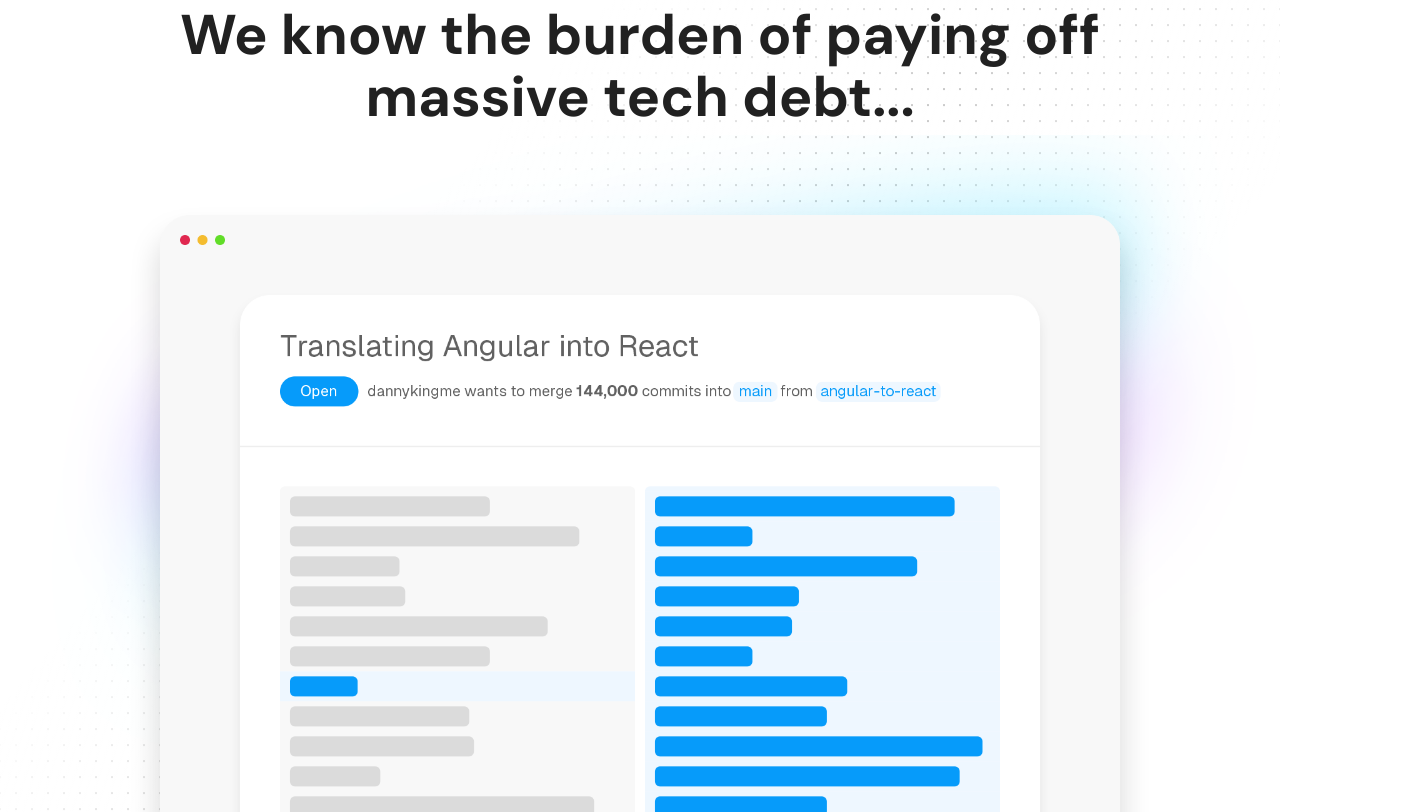
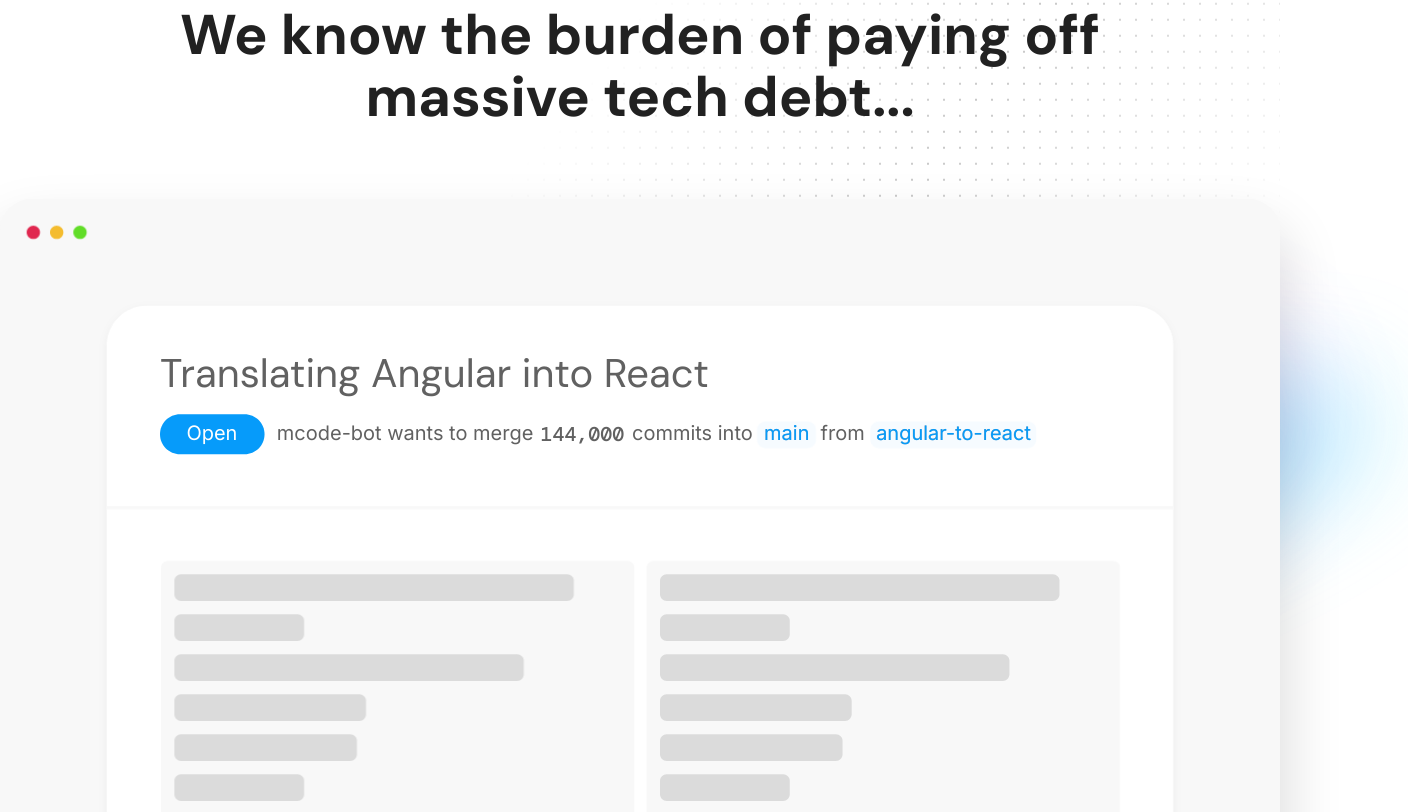
Before and after one commit to dannykingme/mcode-www-preview, a Next.js app: page /mcode-www-preview/ in a window 1280 px wide. Shown: the part 1208-2020 px from the top of the page, 1408 px wide, since content can reach past the window. Built offline with nearby package versions, Linux system fonts and the light colour scheme; no server answers.

Commit message:
get dff entry animation working on scroll-to

```diff
--- a/app/page.tsx
+++ b/app/page.tsx
@@ -15,6 +15,8 @@ import IlloWriting from '@/images/writing.svg';
 import IlloCode from '@/images/code.svg';
 import IlloSecurity from '@/images/security.svg';
 import IlloEnterprise from '@/images/enterprise.svg';
+import ArtDiff from '@/images/art-diff.svg';
+import ArtDiffSpacer from '@/images/art-diff-spacer.svg';
 import Icon from '@/components/Icon';
 import Button from '@/components/Button';
 import Image from 'next/image';
@@ -96,8 +98,10 @@ export default function Home() {
   const meetElement: RefObject<HTMLDivElement> = useRef(null);
   const codeElement: RefObject<HTMLDivElement> = useRef(null);
   const lineElement: RefObject<HTMLDivElement> = useRef(null);
+  const diffElement: RefObject<HTMLDivElement> = useRef(null);
 
   const [isOutroVisible, setIsOutroVisible] = useState(true);
+  const [isDiffVisible, setIsDiffVisible] = useState(true);
 
   const handleAboutClick = () => {
     if (aboutElement.current) {
@@ -131,6 +135,32 @@ export default function Home() {
           setIsOutroVisible(true);
         } else if (isInvisible) {
           setIsOutroVisible(false);
+        }
+      }
+    };
+
+    window.addEventListener('scroll', handleScroll);
+    return () => {
+      window.removeEventListener('scroll', handleScroll);
+    };
+  }, []);
+
+  useEffect(() => {
+    const margin = 128;
+    const handleScroll = () => {
+      if (diffElement.current) {
+        const rect = diffElement.current.getBoundingClientRect();
+        const halfHeight = rect.height / 2;
+        const isDiffVisible =
+          rect.top < window.innerHeight - halfHeight &&
+          rect.bottom > halfHeight;
+        const isOutOfViewport =
+          rect.bottom <= -margin || rect.top >= window.innerHeight + margin;
+
+        if (isDiffVisible) {
+          setIsDiffVisible(true);
+        } else if (isOutOfViewport) {
+          setIsDiffVisible(false);
         }
       }
     };
@@ -183,14 +213,19 @@ export default function Home() {
             </h2> */}
             <h1>We know the burden of paying off massive tech debt...</h1>
           </div>
-          <div className="meet-media">
-            <Image
-              src={`${basePath}/images/diff.png`}
-              width={1024}
-              height={768}
-              alt="Modelcode review tool"
-              layout="responsive"
-            />
+          <div className="dff-outer dff-react" ref={diffElement}>
+            {isDiffVisible ? (
+              <div className="dff">
+                <div className="dff-auras">
+                  <div className="dff-aura-1 dff-aura" />
+                  <div className="dff-aura-2 dff-aura" />
+                </div>
+                <div className="dff-shadow" />
+                <ArtDiff width={1280} />
+              </div>
+            ) : (
+              <ArtDiffSpacer width={1280} />
+            )}
           </div>
           <div className="meet-followup">
             {/* <h2>
--- a/styles/animations.css
+++ b/styles/animations.css
@@ -49,6 +49,18 @@
   0% {
     opacity: 0;
     transform: translate(0, var(--tile));
+  }
+
+  100% {
+    opacity: 1;
+    transform: translate(0, 0);
+  }
+}
+
+@keyframes slide-in-b2t {
+  0% {
+    opacity: 0;
+    transform: translate(0, 100%);
   }
 
   100% {
@@ -253,6 +265,57 @@
   }
 }
 
+@keyframes dff {
+  0% {
+    box-shadow: 0 0 0 0 rgb(0 0 0 / 13%);
+  }
+}
+
+@keyframes dff-shadow {
+  0% {
+    background-color: rgb(248 248 248 / 0%);
+    transform: translate(0, var(--tile));
+    box-shadow: 0 34px 55px 8px rgb(0 0 0 / 0%);
+  }
+
+  25% {
+    background-color: rgb(248 248 248 / 100%);
+  }
+
+  100% {
+    background-color: rgb(248 248 248 / 100%);
+    transform: translate(0, 0);
+    box-shadow: 0 34px 55px 8px rgb(0 0 0 / 13%);
+  }
+}
+
+@keyframes auras {
+  0% {
+    transform: scale(0);
+  }
+  24% {
+    transform: scale(0);
+  }
+  25% {
+    transform: scale(0.75);
+  }
+  100% {
+    transform: scale(1);
+  }
+}
+
+@keyframes aura {
+  0% {
+    transform: rotate(-15deg);
+  }
+  50% {
+    transform: rotate(-40deg);
+  }
+  100% {
+    transform: rotate(-15deg);
+  }
+}
+
 /* * * * * * * * * * * * * * * * * * * * * * * * * * * * * * * * * * * * * * *
  *                                 Sequences                                 *
  * * * * * * * * * * * * * * * * * * * * * * * * * * * * * * * * * * * * * * */
@@ -280,3 +343,120 @@
   }
 }
 */
+
+.dff {
+  --dur01: var(--run-slow);
+  --dur02: var(--run);
+  --dur03: var(--run);
+  --dur04: var(--run);
+  --dur05: var(--run);
+  --dur06: var(--run);
+  --dur07: var(--run);
+  --dur08: var(--run);
+  --dur09: var(--run-slow);
+  --dur10: var(--run);
+  --dur11: var(--run-slow);
+  --dur12: var(--run);
+  --dur13: var(--run-slower);
+  --dur14: var(--run);
+  --dur15: var(--run);
+  --dur16: var(--run);
+  --dur17: var(--run);
+
+  --del01: 250ms;
+  --del02: calc((var(--dur01) * 0.55) + var(--del01));
+  --del03: calc((var(--dur02) * 0.34) + var(--del02));
+  --del04: calc((var(--dur03) * 0.55) + var(--del03));
+  --del05: calc((var(--dur04) * 0.34) + var(--del04));
+  --del06: calc((var(--dur05) * 0.21) + var(--del05));
+  --del07: calc((var(--dur06) * 0.13) + var(--del06));
+  --del08: calc((var(--dur07) * 0.08) + var(--del07));
+  --del09: calc((var(--dur08) * 0.08) + var(--del08));
+  --del10: calc((var(--dur09) * 0.08) + var(--del09));
+  --del11: calc((var(--dur10) * 0.08) + var(--del10));
+  --del12: calc((var(--dur11) * 0.08) + var(--del11));
+  --del13: calc((var(--dur12) * 0.08) + var(--del12));
+  --del14: calc((var(--dur13) * 0.34) + var(--del13));
+  --del15: calc((var(--dur14) * 0.21) + var(--del14));
+  --del16: calc((var(--dur15) * 0.34) + var(--del15));
+  --del17: calc((var(--dur16) * 0.21) + var(--del16));
+
+  .dff-shadow {
+    animation: var(--dur01) var(--fadein) var(--del01) both dff-shadow;
+  }
+
+  .dff-browser {
+    animation: var(--dur01) var(--fadein) var(--del01) both tile-in-b2t;
+  }
+
+  .dff-page {
+    animation: var(--dur02) var(--fadein) var(--del02) both tile-in-b2t;
+  }
+
+  .dff-title {
+    animation: var(--dur03) var(--fadein) var(--del03) both slide-in-b2t;
+  }
+
+  .dff-label-pill {
+    animation: var(--dur04) var(--bounce) var(--del04) both grow-in;
+  }
+
+  .dff-label {
+    animation: var(--dur05) var(--bounce) var(--del05) both grow-in;
+  }
+
+  .dff-user,
+  .dff-red {
+    animation: var(--dur06) var(--fadein) var(--del06) both slide-in-b2t;
+  }
+
+  .dff-count,
+  .dff-yellow {
+    animation: var(--dur07) var(--fadein) var(--del07) both slide-in-b2t;
+  }
+
+  .dff-action,
+  .dff-green {
+    animation: var(--dur08) var(--fadein) var(--del08) both slide-in-b2t;
+  }
+
+  .dff-master-tag {
+    animation: var(--dur09) var(--bounce)
+      calc((var(--dur09) * 0.34) + var(--del09)) both grow-in;
+  }
+
+  .dff-master {
+    animation: var(--dur10) var(--fadein)
+      calc((var(--dur10) * 0.55) + var(--del10)) both fade-in;
+  }
+
+  .dff-react-tag {
+    animation: var(--dur11) var(--bounce)
+      calc((var(--dur11) * 0.34) + var(--del11)) both grow-in;
+  }
+
+  .dff-react {
+    animation: var(--dur12) var(--fadein)
+      calc((var(--dur12) * 0.55) + var(--del12)) both fade-in;
+  }
+
+  .dff-divider {
+    animation: var(--dur13) var(--fadein) var(--del13) both grow-in;
+  }
+
+  .dff-left-lines {
+    animation: var(--dur14) var(--fadein) var(--del14) both tile-in-b2t;
+  }
+
+  .dff-left-lines ~ .dff-line {
+    animation: var(--dur15) var(--fadein) var(--del15) both slide-in-b2t;
+  }
+
+  .dff-right-lines {
+    animation: var(--dur16) var(--fadein) var(--del16) both tile-in-b2t;
+  }
+
+  .dff-right-lines ~ .dff-line {
+    animation: var(--dur17) var(--fadein) var(--del17) both slide-in-b2t;
+  }
+}
--- a/styles/workshop.css
+++ b/styles/workshop.css
@@ -536,10 +536,11 @@
   /* margin: calc(var(--tile) * 2) 0; */
   margin: 20vh 0;
   hr {
-    /* width: calc(var(--tile) * 2); */
-    width: var(--tile);
-    margin: var(--xs) 0;
-    /* border-color: var(--font-color); */
+    width: var(--padding);
+    margin: calc(var(--xxs) * 2) 0;
+    border-width: 4px;
+    border-color: var(--focus);
+    border-radius: var(--tile);
   }
   &:nth-child(even) {
     flex-direction: row-reverse;
@@ -1282,3 +1283,153 @@ h6,
     margin-top: var(--xl);
   }
 }
+
+.dff-outer {
+  display: flex;
+  align-items: center;
+  justify-content: center;
+  margin: var(--tile) 0 calc(var(--tile) * 1.5);
+}
+
+.dff {
+  position: relative;
+  text,
+  path {
+    transform-box: fill-box;
+    transform-origin: center;
+  }
+}
+
+.dff-shadow {
+  position: absolute;
+  top: 0;
+  left: 0;
+  width: 100%;
+  height: 100%;
+  background-color: rgb(248 248 248 / 100%);
+  border-radius: calc(var(--xs) * 2);
+  box-shadow: 0 34px 55px 8px rgb(0 0 0 / 13%);
+  pointer-events: none;
+}
+
+.dff-auras {
+  position: absolute;
+  top: 0;
+  left: 0;
+  width: 100%;
+  height: 100%;
+  animation: 2000ms var(--fadein) 0ms both auras;
+}
+
+.dff-aura {
+  /*  */
+}
+
+.dff-aura-1 {
+  position: absolute;
+  top: 37.5%;
+  left: -10%;
+  width: 120%;
+  height: 25%;
+  border-radius: 50%;
+  background-color: #66e5ff;
+  opacity: 0.55;
+  filter: blur(55px);
+  animation: infinite 25s ease-in-out 1s both aura;
+}
+
+.dff-aura-2 {
+  position: absolute;
+  top: 20%;
+  left: -5%;
+  width: 110%;
+  height: 50%;
+  border-radius: 50%;
+  background-color: #9024ff;
+  opacity: 0.13;
+  filter: blur(55px);
+  animation: infinite 20s ease-in-out 1s both aura;
+}
+
+.dff-inner {
+  position: relative;
+  border-radius: calc(var(--xs) * 2);
+}
+
+.dff-text {
+  font-size: 12px;
+  fill: #616161;
+  white-space: pre;
+}
+
+.dff-browser {
+  fill: #f8f8f8;
+}
+
+.dff-page {
+  fill: var(--white);
+  filter: drop-shadow(0 2px 3px rgb(0 0 0 / 5%));
+}
+
+.dff-title {
+  font-size: 24px;
+  font-family: var(--font-display);
+}
+
+.dff-label {
+  fill: var(--white);
+}
+
+.dff-count {
+  font-family: var(--font-mono);
+  font-weight: 500;
+}
+
+.dff-red {
+  fill: #e0274f;
+}
+
+.dff-yellow {
+  fill: #f4bc2f;
+}
+
+.dff-green {
+  fill: #61dd28;
+}
+
+.dff-divider {
+  fill: none;
+  stroke: #f8f8f8;
+  stroke-miterlimit: 10;
+  stroke-width: 2px;
+}
+
+.dff-hi {
+  display: none;
+  fill: #eef7ff;
+}
+
+.dff-tag {
+  fill: #eef7ff;
+  opacity: 0.5;
+}
+
+.dff-lines {
+  fill: #f8f8f8;
+}
+
+.dff-line {
+  fill: #dbdbdb;
+}
+
+.dff-label-pill {
+  fill: #069bfa;
+}
+
+.dff-master {
+  fill: #069bfa;
+}
+
+.dff-react {
+  fill: #069bfa;
+}
```
Also changed, not shown: public/images/art-diff-spacer.svg, public/images/diff.png (deleted).
